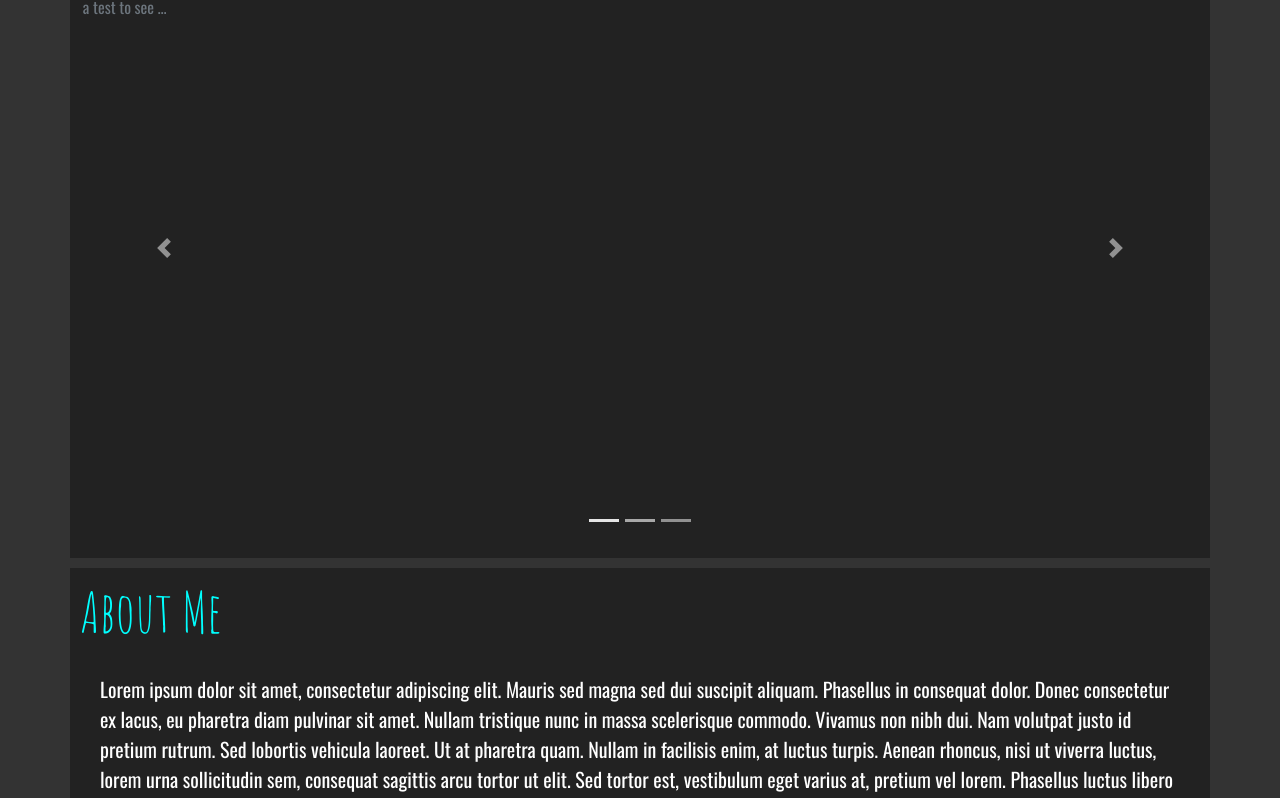
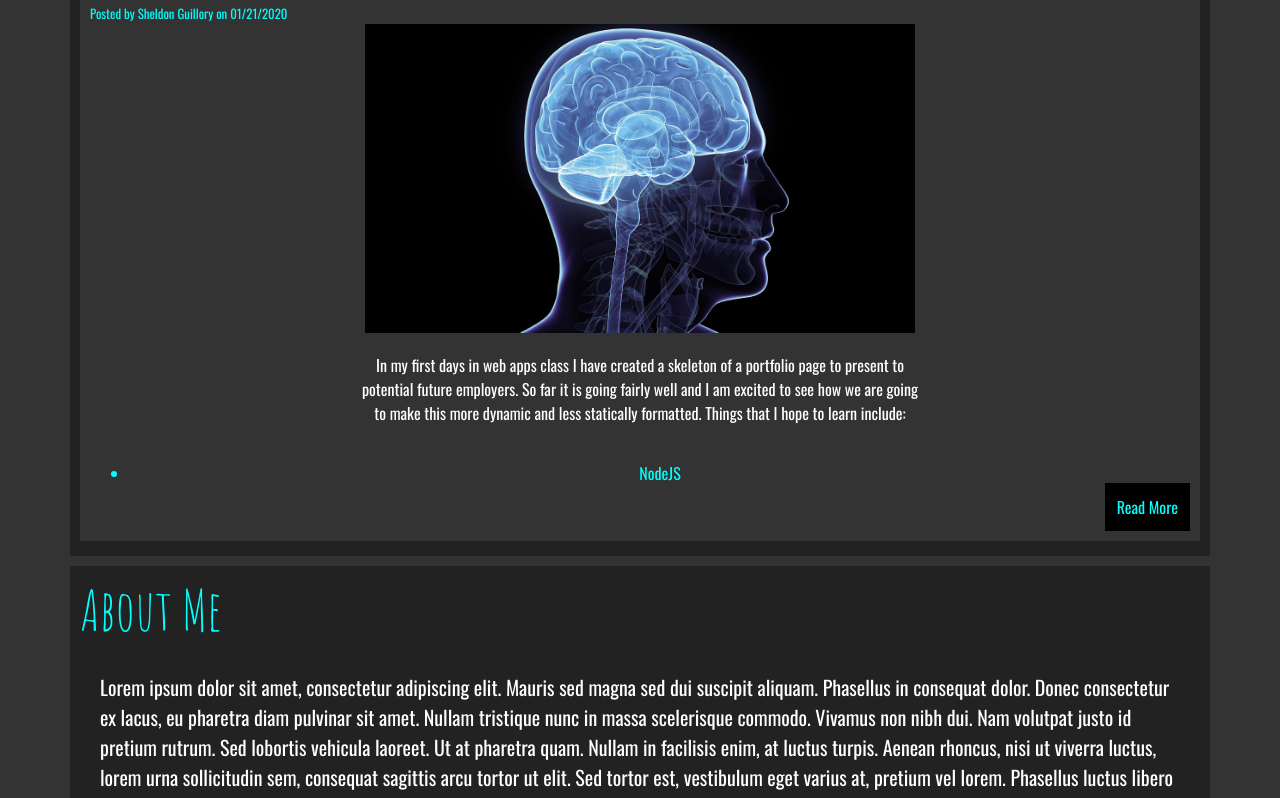
Before and after one commit to frostbyte225/sheldon_profile, a plain HTML site: page index.html in a window 1280 px wide. Shown: the part 520-1318 px from the top of the page. Drawn offline with nearby package versions, Linux system fonts and the light colour scheme.

Commit message:
pushing homework 1

```diff
--- a/index.html
+++ b/index.html
@@ -54,40 +54,53 @@
     </div>
 
     <div class="container">
-        <h2 class="display-4 important text-left">Blog Posts</h2>
-        <div id="carouselExampleIndicators" class="carousel slide" data-ride="carousel">
-            <ol class="carousel-indicators">
-              <li data-target="#carouselExampleIndicators" data-slide-to="0" class="active"></li>
-              <li data-target="#carouselExampleIndicators" data-slide-to="1"></li>
-              <li data-target="#carouselExampleIndicators" data-slide-to="2"></li>
-            </ol>
-            <div class="carousel-inner">
-              <div class="carousel-item active">
-                <h2 class='text-center text-underline'><a href="blog01.html">Blog Title</a></h2>
-                <span class="d-inline-block text-truncate text-secondary" style="max-width: 150px;">
-                    This is just a test to see if truncation really works or not.
-                </span>
-              </div>
-              <div class="carousel-item">
-                <img class="d-block w-100" src="assets/images/Bench 2.jpg" alt="Second slide">
-              </div>
-              <div class="carousel-item">
-                <img class="d-block col-sm-12 col-lg-6 float-left" src="./views/img/brain.jpeg" alt="Third slide">
-                <h2>Blog Title</h2>
-                <p>Test data</p>
-              </div>
-            </div>
-            <a class="carousel-control-prev" href="#carouselExampleIndicators" role="button" data-slide="prev">
-              <span class="carousel-control-prev-icon" aria-hidden="true"></span>
-              <span class="sr-only">Previous</span>
-            </a>
-            <a class="carousel-control-next" href="#carouselExampleIndicators" role="button" data-slide="next">
-              <span class="carousel-control-next-icon" aria-hidden="true"></span>
-              <span class="sr-only">Next</span>
-            </a>
-          </div>
+        <h2 class="important text-left display-4">Blog Posts</h2>
+        <div class="container sub-container">
+            <article>
+                <h3>My First Days in Web Apps Class</h3>
+                <small>Posted by Sheldon Guillory on 01/21/2020</small>
+                <img src="./views/img/brain.jpeg" class='thumbnail' alt="image to represent programming">
+
+                <div class="content">
+                    <p>
+                        In my first days in web apps class I have created a skeleton of a portfolio page to present to <br>
+                        potential future employers. So far it is going fairly well and I am excited to see how we are going <br>
+                        to make this more dynamic and less statically formatted. Things that I hope to learn include:
+                    </p>
+                    <ul>
+                        <li>NodeJS</li>
+                        <li>Dynamic Routing in NodeJS</li>
+                        <li>Bootstrap</li>
+                        <li>How to deploy to a live heroku server</li>
+                    </ul>
+                    <p>Below is a table of how far I am come to learning to aforementioned information:</p>
+                    <table>
+                        <thead>
+                            <tr>
+                                <th colspan='4'>Table of Progress</th>
+                            </tr>
+                        </thead>
+                        <tbody>
+                            <tr>
+                                <th>Deployment</th>
+                                <th>Bootstrap</th>
+                                <th>Dynamic Routing</th>
+                                <th>NodeJS</th>
+                            </tr>
+                            <tr>
+                                <td> X </td>
+                                <td> X </td>
+                                <td> X </td>
+                                <td> X </td>
+                            </tr>
+                        </tbody>
+                    </table>
+                </div>
+                <a href="./views/blogs/blog.html" class='learn-more'>Read More</a>
+                <br><br>
+            </article>
+        </div>
     </div>
-
     <div class="container" id='about-section'>
         <h2 class="display-4 important text-left">About Me</h2>
         <p class="lead text-left"> Lorem ipsum dolor sit amet, consectetur adipiscing elit. Mauris sed magna sed dui suscipit aliquam. Phasellus in consequat dolor. Donec consectetur ex lacus, eu pharetra diam pulvinar sit amet. Nullam tristique nunc in massa scelerisque commodo. Vivamus non nibh dui. Nam volutpat justo id pretium rutrum. Sed lobortis vehicula laoreet. Ut at pharetra quam. Nullam in facilisis enim, at luctus turpis. Aenean rhoncus, nisi ut viverra luctus, lorem urna sollicitudin sem, consequat sagittis arcu tortor ut elit. Sed tortor est, vestibulum eget varius at, pretium vel lorem. Phasellus luctus libero in ultrices malesuada. Nulla egestas vestibulum efficitur. Vivamus at ante ultrices, pellentesque leo nec, vehicula ex. </p>
--- a/views/stylesheets/styles.css
+++ b/views/stylesheets/styles.css
@@ -91,3 +91,39 @@ hr {
 .container p {
     padding: 20px;
 }
+
+.sub-container {
+    background-color: #333;
+    height: auto;
+    margin-top: 5px;
+    margin-bottom: 5px;
+}
+
+.learn-more {
+    float: right;
+    padding: 10px;
+    background-color: black;
+    border: 2px solid black;
+    margin-bottom: 100px;
+}
+
+.learn-more:hover {
+    background-color: #333;
+    color: inherit;
+    text-decoration: none;
+}
+
+.thumbnail {
+    width: 50%;
+    margin: auto;
+    display: block;
+}
+
+.content {
+    max-height: 150px;
+    overflow: hidden;
+    white-space: nowrap;
+    text-overflow: ellipsis;
+    clear: both;
+    text-align: center;
+}
```
Also changed, not shown: views/blogs/blog.html (+6 -6 lines).
